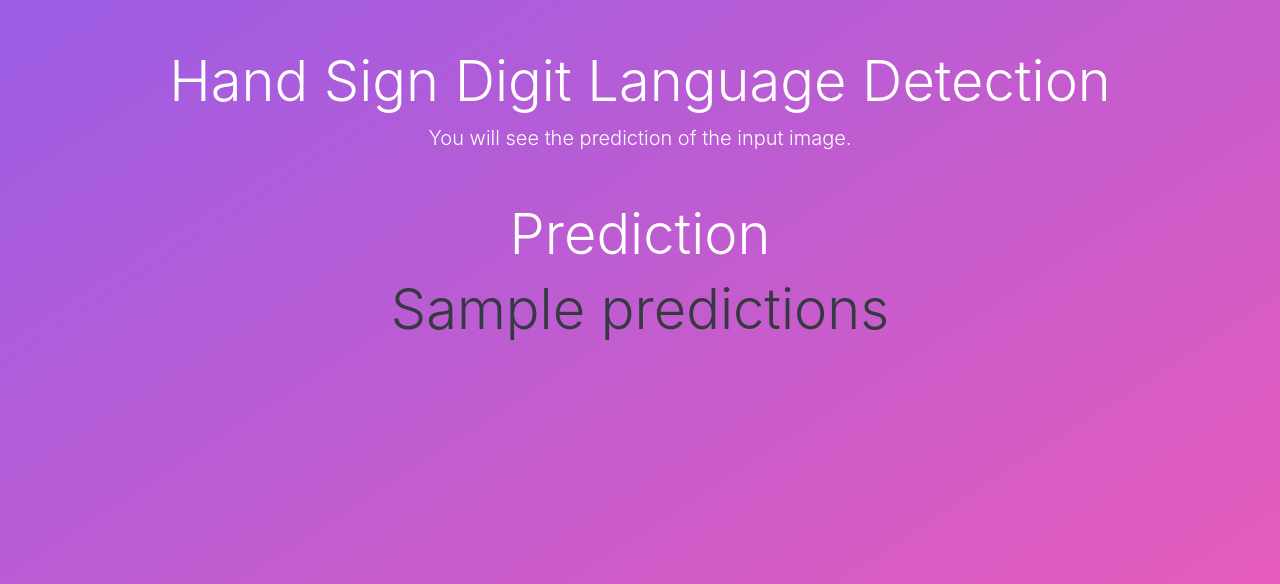
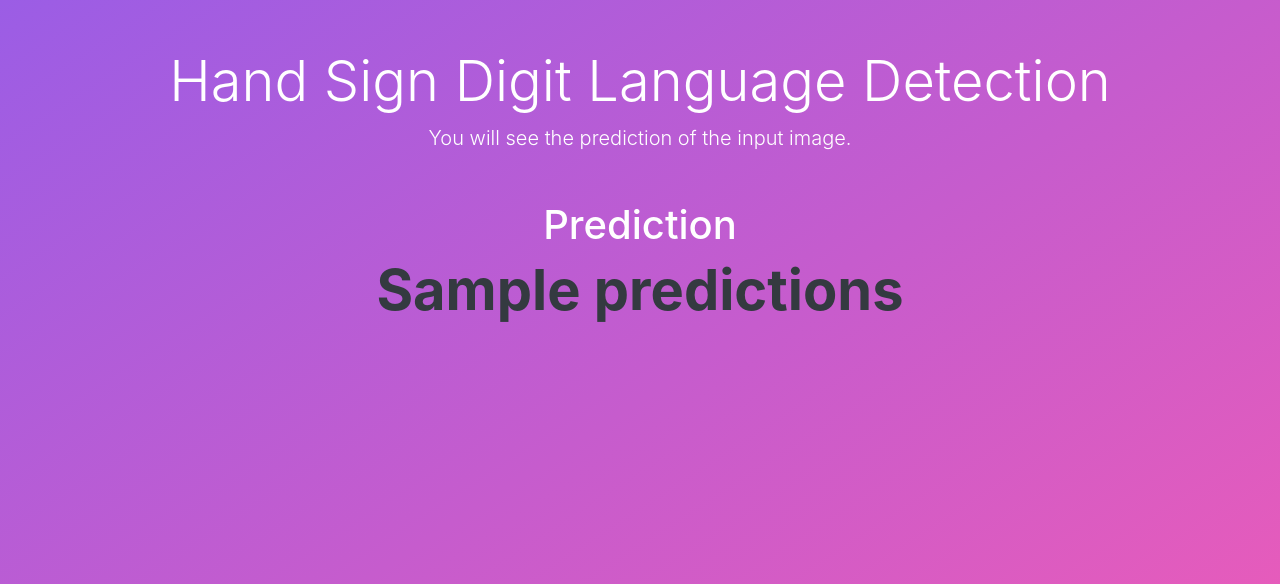
Before and after one commit to cyrilshaji7/Flask_Image_Recognition, a Flask app: template templates/result.html in a window 1280 px wide. Shown: the top 584 px of the page. Run offline with Flask 2, Linux system fonts and the light colour scheme; the template is opened without the code that fills it: most values are stand-ins (such as "Sample title", 1, 10 or a date in 2020).

Commit message:
Added updated model and styled result.html page

```diff
--- a/model.py
+++ b/model.py
@@ -5,7 +5,7 @@ import numpy as np
 from PIL import Image
 
 # Loading model
-model = load_model("D:/SACHIN/Models/Hand-Sign-Digit-Language/digit_language_model.h5")
+model = load_model("D:/SACHIN/Models/Hand-Sign-Digit-Language/digit_model.h5")
 
 
 # Preparing and pre-processing the image
--- a/templates/result.html
+++ b/templates/result.html
@@ -12,8 +12,8 @@ Prediction - Hand Sign Digit Recognition
     </header>
 
     <header class="text-white text-center">
-        <h1 class="display-4">Prediction</h1>
-        <h1 class="display-4 text-dark">{{predictions}}</h1>
+        <h1 class="display-5">Prediction</h1>
+        <h2 class="display-4 text-dark font-weight-bold">{{predictions}}</h2>
     </header>
 </div>
 {% endblock %}
```
